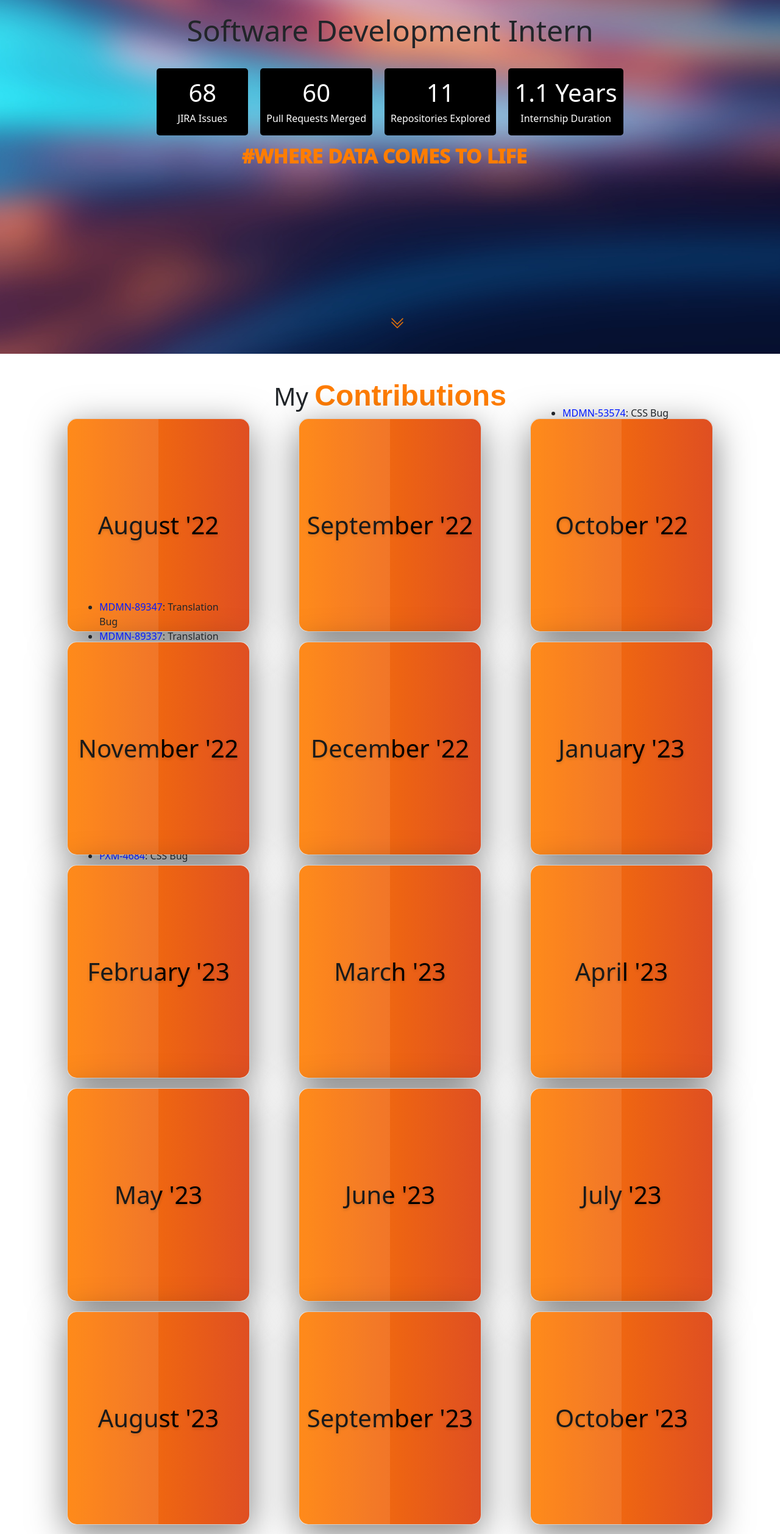
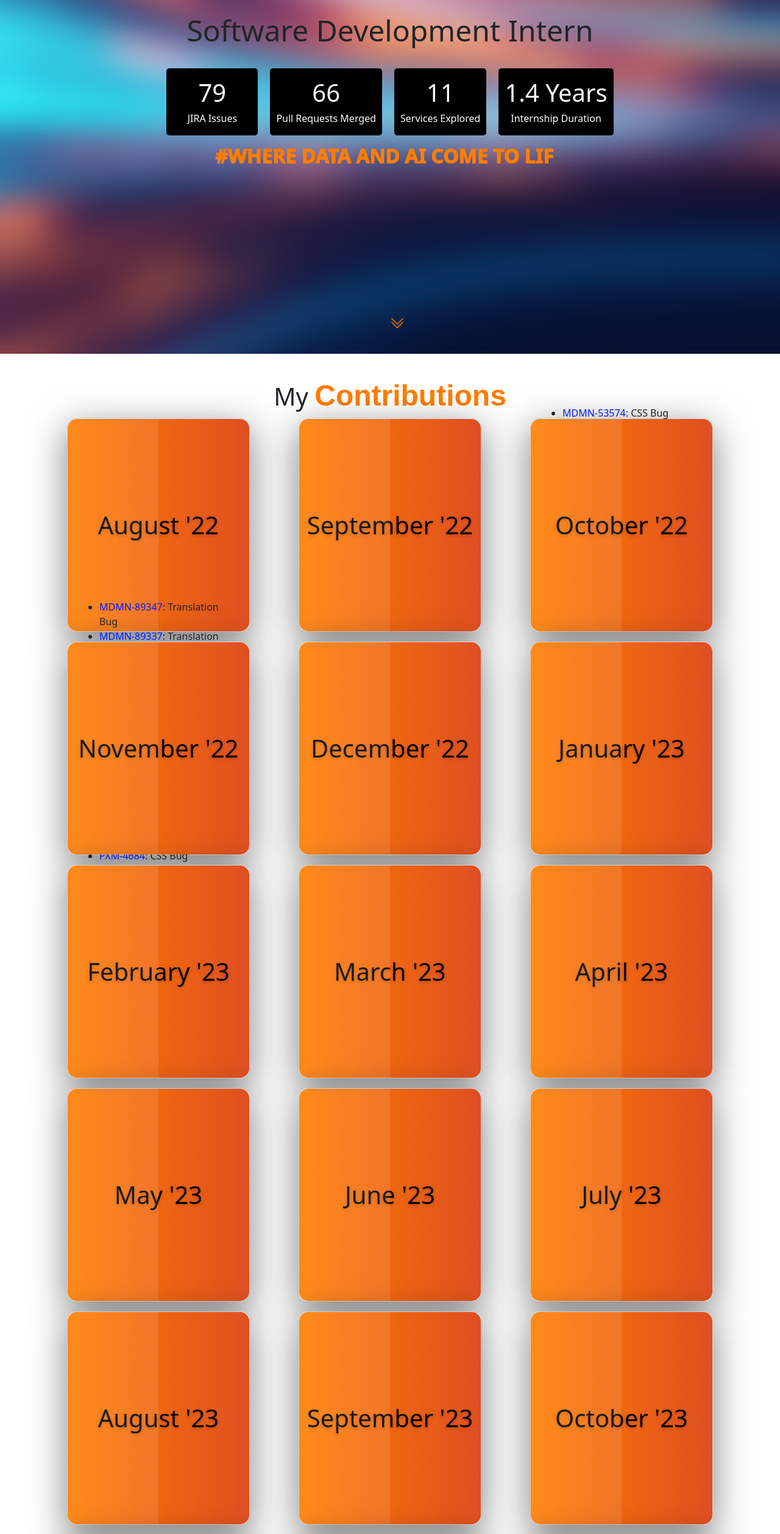
Before and after one commit to QAZIMAAZARSHAD/Infa-Intern, a React (Create React App) app: page / in a window 1280 px wide. Shown: the part 220-2735 px from the top of the page at 61% size. Built offline with nearby package versions, Linux system fonts and the light colour scheme.

Commit message:
October 2023 Update

```diff
--- a/src/components/Contributions.js
+++ b/src/components/Contributions.js
@@ -305,6 +305,15 @@ const Contributions = () => {
                                         <li>
                                             <span class="jira">MDMN-107700</span>: Enrichment Bug
                                         </li>
+                                        <li>
+                                            <span class="jira">PXM-3987</span>: RBAC SHM Bug
+                                        </li>
+                                        <li>
+                                            <span class="jira">PXM-3873</span>: Enrichment Bug
+                                        </li>
+                                        <li>
+                                            <span class="jira">MDMN-110036</span>: CLAIRE Bug
+                                        </li>
                                     </ul>
                                 </div>
                             </div>
@@ -319,16 +328,17 @@ const Contributions = () => {
                                 <div className="content">
                                     <ul>
                                         <li>
-                                            <span class="jira">PXM-3987</span>: RBAC SHM Bug
+                                            <span class="jira">MDMN-111725</span>: DnB Bug
                                         </li>
                                         <li>
-                                            <span class="jira">PXM-3873</span>: Enrichment Bug
+                                            <span class="jira">MDMN-109386</span>: CLAIRE Card Bug
                                         </li>
                                         <li>
-                                            <span class="jira">MDMN-110036</span>: CLAIRE Bug
+                                            <span class="jira">MDMN-113233</span>: SHM Bug
                                         </li>
                                         <li>
-                                            <span class="jira">MDMN-111725</span>: DnB Bug
+                                            <span class="jira">MDMN-111377</span>: API Integration
+                                            Story
                                         </li>
                                     </ul>
                                 </div>
@@ -344,14 +354,16 @@ const Contributions = () => {
                                 <div className="content">
                                     <ul>
                                         <li>
-                                            <span class="jira">MDMN-109386</span>: CLAIRE Card Bug
+                                            <span class="jira">MDMN-111156</span>: Blackduck Scan
                                         </li>
                                         <li>
-                                            <span class="jira">MDMN-113233</span>: SHM Bug
+                                            <span class="jira">MDMN-111157</span>: Veracode Scan
                                         </li>
                                         <li>
-                                            <span class="jira">MDMN-111377</span>: API Integration
-                                            Story
+                                            <span class="jira">MDMN-109732</span>: Workflow Bug Brand
+                                        </li>
+                                        <li>
+                                            <span class="jira">MDMN-118324</span>: Workflow Bug Hierarchy
                                         </li>
                                     </ul>
                                 </div>
@@ -371,33 +383,8 @@ const Contributions = () => {
                                 <div className="content">
                                     <ul>
                                         <li>
-                                            <span class="jira">MDMN-111156</span>: Blackduck Scan
-                                        </li>
-                                        <li>
-                                            <span class="jira">MDMN-111157</span>: Veracode Scan
-                                        </li>
-                                        <li>
-                                            <span class="jira">MDMN-109732</span>: Workflow Bug Brand
-                                        </li>
-                                        <li>
-                                            <span class="jira">MDMN-118324</span>: Workflow Bug Hierarchy
-                                        </li>
-                                        <li>
                                             <span class="jira">MDMN-119190</span>: DnB UI Bug
                                         </li>
-                                    </ul>
-                                </div>
-                            </div>
-                            <div className="face face2">
-                                <h4>August '23</h4>
-                            </div>
-                        </div>
-                    </div>
-                    <div className="col-md-4">
-                        <div className="card" data-aos="fade-up">
-                            <div className="face face1">
-                                <div className="content">
-                                    <ul>
                                         <li>
                                             <span class="jira">MDMN-115220</span>: ModelServe Bug
                                         </li>
@@ -414,7 +401,7 @@ const Contributions = () => {
                                 </div>
                             </div>
                             <div className="face face2">
-                                <h4>September '23</h4>
+                                <h4>August '23</h4>
                             </div>
                         </div>
                     </div>
@@ -435,6 +422,52 @@ const Contributions = () => {
                                         <li>
                                             <span class="jira">RDCV-153872</span>: Version Fix
                                         </li>
+                                        <li>
+                                            <span class="jira">RDCV-153868</span>: Version Fix
+                                        </li>
+                                        <li>
+                                            <span class="jira">RDCV-153874</span>: Version Fix
+                                        </li>
+                                        <li>
+                                            <span class="jira">RDCV-153874</span>: Version Fix
+                                        </li>
+                                        <li>
+                                            <span class="jira">MDMN-123754</span>: Blackduck Scan
+                                        </li>
+                                        <li>
+                                            <span class="jira">MDMN-123755</span>: Veracode Scan
+                                        </li>
+                                    </ul>
+                                </div>
+                            </div>
+                            <div className="face face2">
+                                <h4>September '23</h4>
+                            </div>
+                        </div>
+                    </div>
+                    <div className="col-md-4">
+                        <div className="card" data-aos="fade-up">
+                            <div className="face face1">
+                                <div className="content">
+                                    <ul>
+                                        <li>
+                                            <span class="jira">MDMN-123873</span>: CAI Bug
+                                        </li>
+                                        <li>
+                                            <span class="jira">MDMN-124915</span>: CAI OSC Bug
+                                        </li>
+                                        <li>
+                                            <span class="jira">MDMN-124966</span>: Options API UI Bug
+                                        </li>
+                                        <li>
+                                            <span class="jira">MDMN-125597</span>: Accept/Reject API UI Bug
+                                        </li>
+                                        <li>
+                                            <span class="jira">MDMN-124960</span>: Model Version Bug
+                                        </li>
+                                        <li>
+                                            <span class="jira">MDMN-121376</span>: Update Post Approval API Story
+                                        </li>
                                     </ul>
                                 </div>
                             </div>
@@ -445,6 +478,58 @@ const Contributions = () => {
                     </div>
                 </div>
             </div>
+            <div className="container mb-3">
+                <div className="row">
+                    <div className="col-md-4">
+                        <div className="card" data-aos="fade-up">
+                            <div className="face face1">
+                                <div className="content">
+                                    <ul>
+                                        <li>
+                                            Future is unpredictable
+                                        </li>
+                                    </ul>
+                                </div>
+                            </div>
+                            <div className="face face2">
+                                <h4>November '23</h4>
+                            </div>
+                        </div>
+                    </div>
+                    <div className="col-md-4">
+                        <div className="card" data-aos="fade-up">
+                            <div className="face face1">
+                                <div className="content">
+                                    <ul>
+                                        <li>
+                                            Future is unpredictable
+                                        </li>
+                                    </ul>
+                                </div>
+                            </div>
+                            <div className="face face2">
+                                <h4>December '23</h4>
+                            </div>
+                        </div>
+                    </div>
+                    <div className="col-md-4">
+                        <div className="card" data-aos="fade-up">
+                            <div className="face face1">
+                                <div className="content">
+                                    <ul>
+                                        <li>
+                                            Future is unpredictable
+                                        </li>
+                                    </ul>
+                                </div>
+                            </div>
+                            <div className="face face2">
+                                <h4>Jan '23</h4>
+                            </div>
+                        </div>
+                    </div>
+                </div>
+            </div>
         </div>
     );
 };
--- a/src/components/Introduction.js
+++ b/src/components/Introduction.js
@@ -44,19 +44,19 @@ const Introduction = () => {
                 <div id="intro_works">
                     <div id="intro_card_box">
                         <div className="intro_cards">
-                            <p>68</p>
+                            <p>79</p>
                             <p>JIRA Issues</p>
                         </div>
                         <div className="intro_cards_large">
-                            <p>60</p>
+                            <p>66</p>
                             <p>Pull Requests Merged</p>
                         </div>
                         <div className="intro_cards_large">
                             <p>11</p>
-                            <p>Repositories Explored</p>
+                            <p>Services Explored</p>
                         </div>
                         <div className="intro_cards_large">
-                            <p>1.1 Years</p>
+                            <p>1.4 Years</p>
                             <p>Internship Duration</p>
                         </div>
                     </div>
@@ -68,7 +68,7 @@ const Introduction = () => {
                                 autoStart: true,
                                 loop: true,
                                 delay: 200,
-                                strings: ["#WHERE DATA COMES TO LIFE"],
+                                strings: ["#WHERE DATA AND AI COME TO LIFE"],
                             }}
                         />
                     </p>
```
